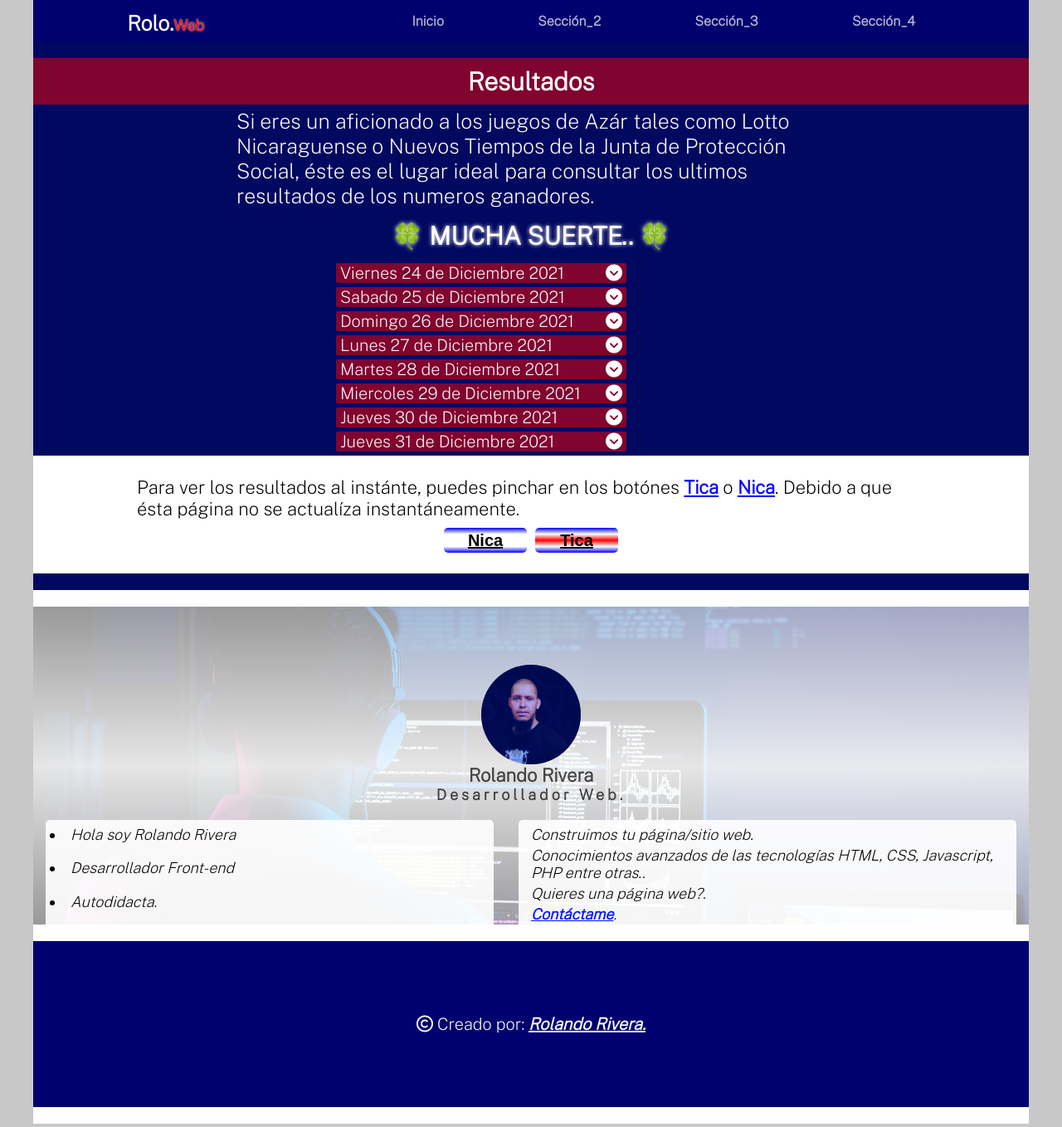
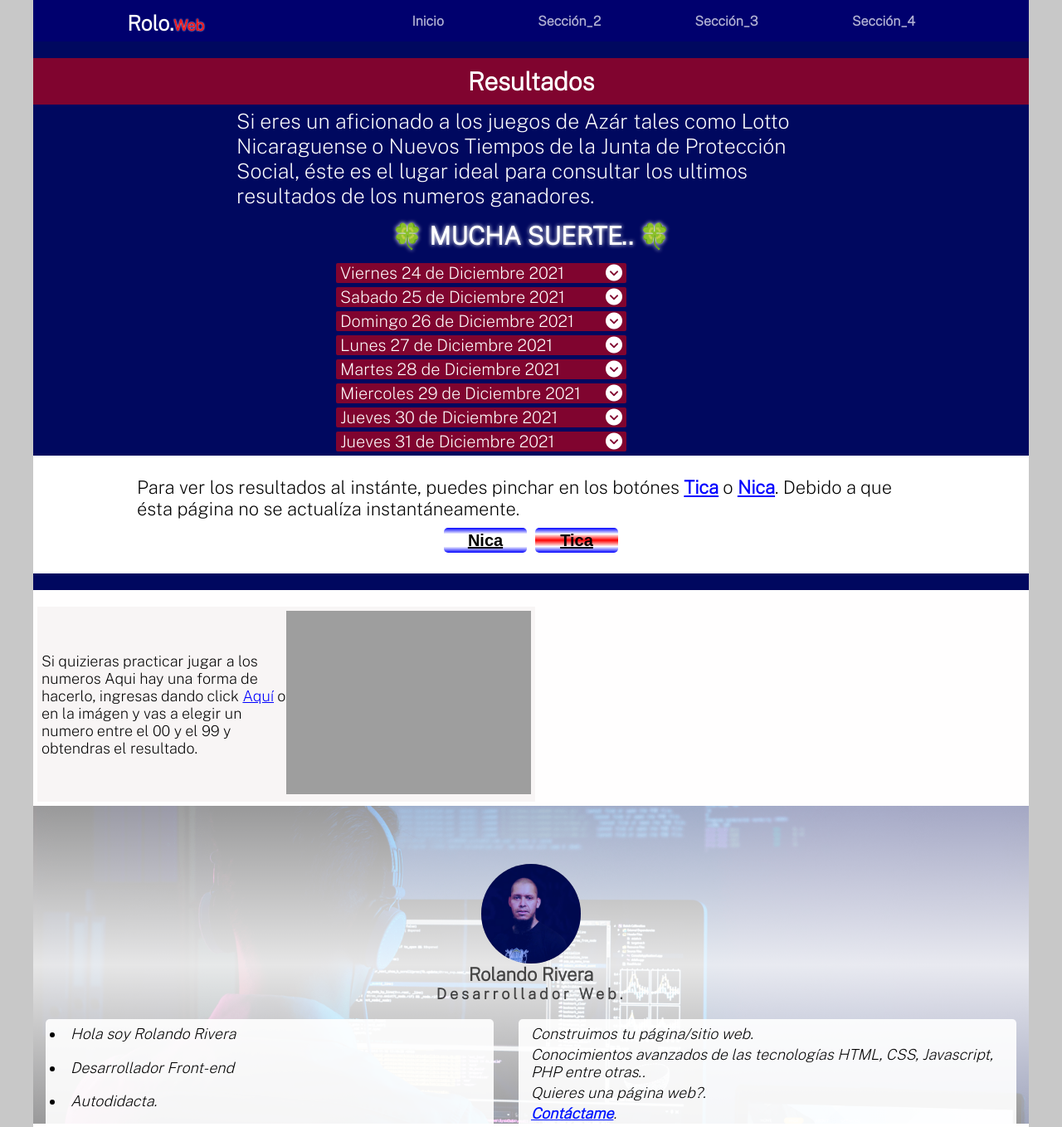
Before and after one commit to rolandoWe/roloweb, a PHP site: page /tiempos.php in a window 1280 px wide. Shown: the top 1358 px of the page at 83% size. Run offline with PHP 8.4, Linux system fonts and the light colour scheme; some libraries are stand-ins or nearby versions; grey boxes are pictures that could not be loaded.

Commit message:
Add files via upload

```diff
--- a/tiempos.css
+++ b/tiempos.css
@@ -200,6 +200,36 @@
 .inst_btns button:last-child{
     background: linear-gradient(blue,white, red, white, blue);
 }
+.jug_num{
+    background: rgb(248, 245, 245);
+    width:50%;
+    padding: 5px;
+    margin:5px;
+    display: flex;
+    align-items: center;
+    flex-wrap: wrap;
+    /* justify-content: space-around; */
+}
+.jug_num p{
+    width:50%;
+    font-size: 18px;
+}
+.jug_num p a{
+    color:blue
+}
+.jug_num >a{
+    /* border:solid red 1px; */
+    width:50%
+}
+.jug_num img{
+    width:100%;
+    height:auto
+}
+@media (max-width:768px){
+    .jug_num{
+        width:100%
+    }
+}
 @media (max-width:576px){
 .contenedor_tiempos>p,.contenedor_tiempos h2{
     width:100%
@@ -232,4 +262,13 @@
     font-size: 18px;
     line-height: 25px;
 }
+.jug_num{
+    flex-direction: column;
 }
+.jug_num p,.jug_num a{
+    width:95%
+}
+.jug_num p{
+    font-size: 15px;
+}
+}
--- a/tiempos.php
+++ b/tiempos.php
@@ -314,14 +314,14 @@
                <tr>
                    <td>1 pm</td>
                    <td>Salió</td>
-                   <td>--</td>
-                   <td class="col_celda"> <span class="bola_R">Bola</span> </td>
+                   <td>73</td>
+                   <td class="col_celda"> <span class="bola_B">Bola</span> </td>
                </tr>
                <tr>
                    <td>7 pm</td>
                    <td>Salió</td>
                    <td>--</td>
-                   <td class="col_celda"> <span class="bola_R">Bola</span> </td>
+                   <td class="col_celda"> <span class="bola_B">Bola</span> </td>
                </tr>
 
             </table>
@@ -338,6 +338,12 @@
            <button class="" type="button"> <a href="https://www.jps.go.cr/productos/nuevos-tiempos">Tica</a> </button>
        </div>
    </div>
+
+
+   </div>
+   <div class="jug_num">
+       <p>Si quizieras practicar jugar a los numeros Aqui hay una forma de hacerlo, ingresas dando click <a href="num.php">Aquí</a> o en la imágen y vas a elegir un numero entre el 00 y el 99 y obtendras el resultado.</p>
+      <a href="num.php"><img src="paginas/jugar_num/imagenes/suerte.png" alt=""></a>
    </div>
    <?php include("template/header.php") ?>
 
```
Also changed, not shown: num.php (added, +57 -0 lines).
